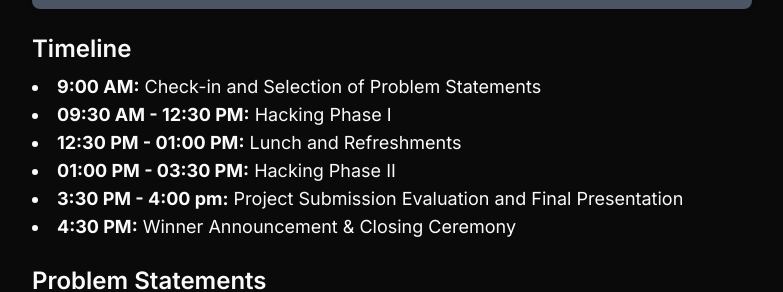
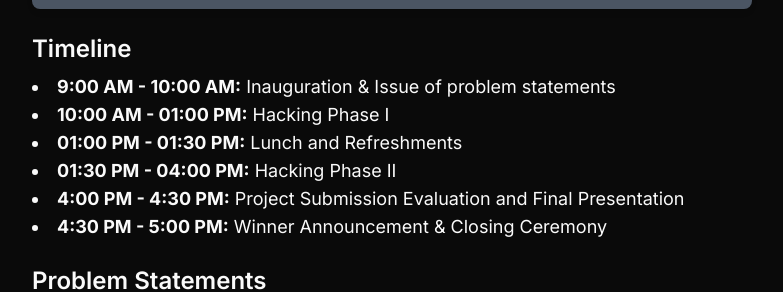
Before and after one commit to tanush-em/INVICTUS, a Next.js app: page /events/hacknova-2025 in a window 1280 px wide. Shown: the part 801-1093 px from the top of the page, without its empty margins (248-1031 px from the left). Built offline with nearby package versions, Linux system fonts and the light colour scheme.

Commit message:
hacknova timeline changed

```diff
--- a/app/events/hacknova-2025/page.js
+++ b/app/events/hacknova-2025/page.js
@@ -26,12 +26,12 @@ export default function HackNova2025() {
       <div className="mt-6">
         <h2 className="text-2xl font-semibold">Timeline</h2>
         <ul className="list-disc list-inside mt-2 text-lg">
-          <li><strong>9:00 AM:</strong> Check-in and Selection of Problem Statements</li>
-          <li><strong>09:30 AM - 12:30 PM:</strong> Hacking Phase I</li>
-          <li><strong>12:30 PM - 01:00 PM:</strong> Lunch and Refreshments</li>
-          <li><strong>01:00 PM - 03:30 PM:</strong> Hacking Phase II</li>
-          <li><strong>3:30 PM - 4:00 pm:</strong> Project Submission Evaluation and Final Presentation</li>
-          <li><strong>4:30 PM:</strong> Winner Announcement & Closing Ceremony</li>
+          <li><strong>9:00 AM - 10:00 AM:</strong> Inauguration & Issue of problem statements</li>
+          <li><strong>10:00 AM - 01:00 PM:</strong> Hacking Phase I</li>
+          <li><strong>01:00 PM - 01:30 PM:</strong> Lunch and Refreshments</li>
+          <li><strong>01:30 PM - 04:00 PM:</strong> Hacking Phase II</li>
+          <li><strong>4:00 PM - 4:30 PM:</strong> Project Submission Evaluation and Final Presentation</li>
+          <li><strong>4:30 PM - 5:00 PM:</strong> Winner Announcement & Closing Ceremony</li>
         </ul>
       </div>
 
```
